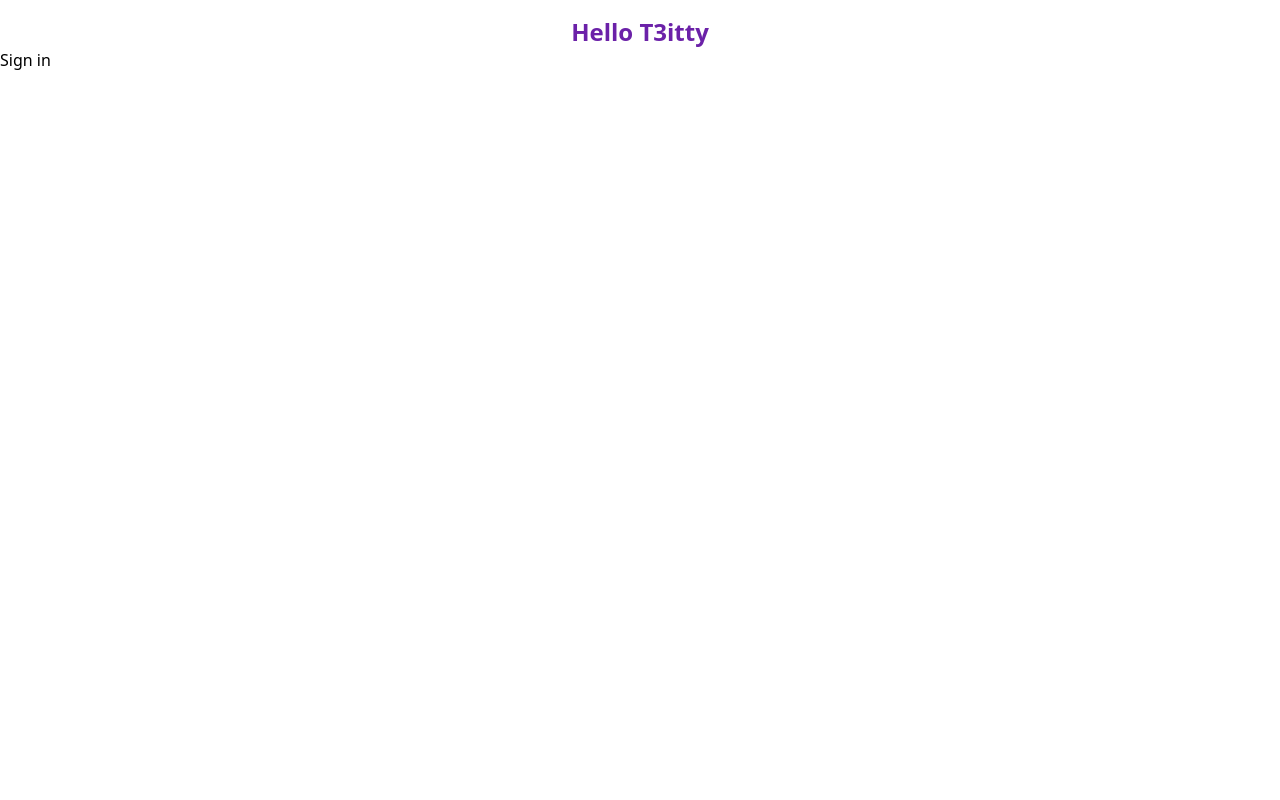
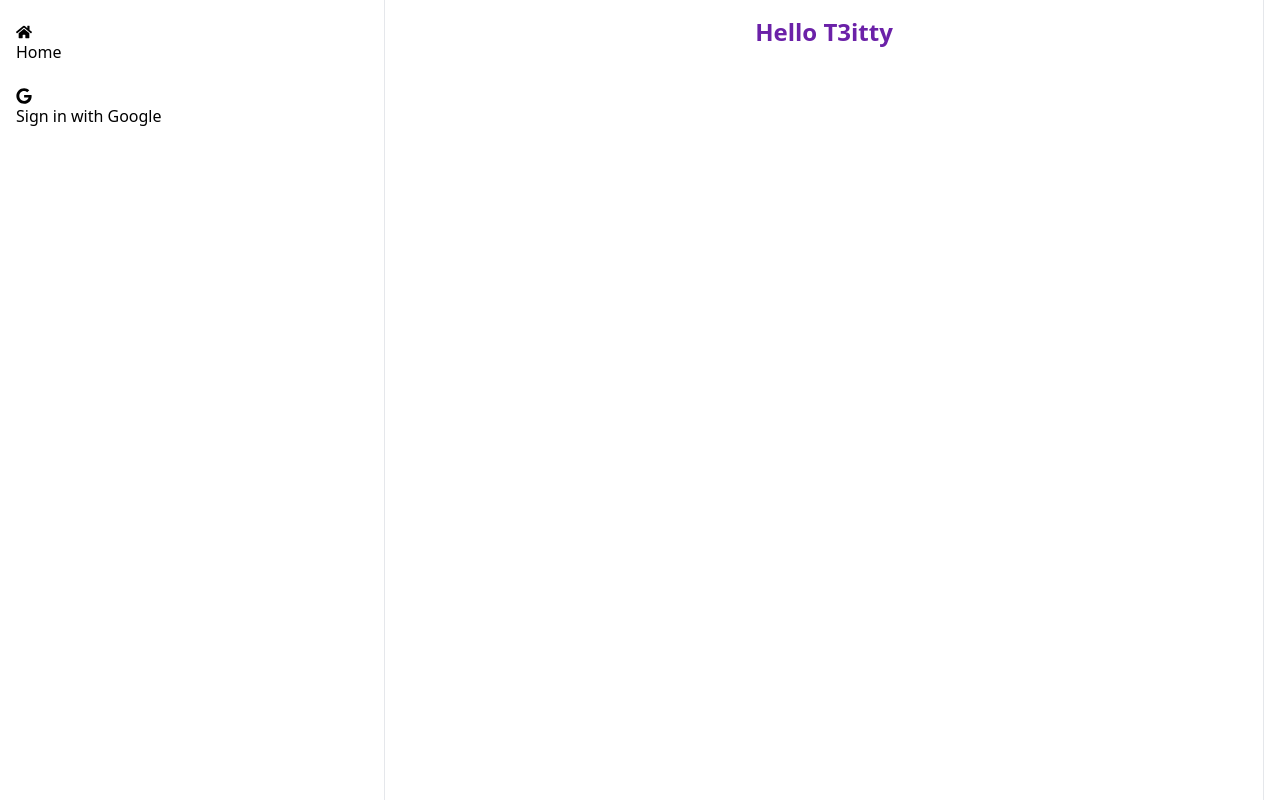
Before and after one commit to achr3012/t3itty, a Next.js app: page / in a window 1280 px wide. Built offline with nearby package versions, Linux system fonts and the light colour scheme; no server answers.

Commit message:
added Navigation Component (SideBar)

```diff
--- a/package.json
+++ b/package.json
@@ -9,6 +9,7 @@
     "lint": "next lint"
   },
   "dependencies": {
+    "@next-auth/prisma-adapter": "^1.0.6",
     "@prisma/client": "^4.14.0",
     "@types/node": "20.1.3",
     "@types/react": "18.2.6",
@@ -19,6 +20,7 @@
     "postcss": "8.4.23",
     "react": "18.2.0",
     "react-dom": "18.2.0",
+    "react-icons": "^4.8.0",
     "tailwindcss": "3.3.2",
     "typescript": "5.0.4"
   },
--- a/src/app/LoginBtn.tsx
+++ /dev/null
@@ -1,19 +0,0 @@
-'use client'
-
-import { useSession, signOut, signIn } from 'next-auth/react'
-
-const LoginBtn = () => {
-
-  const { data: session } = useSession()
-
-  return (
-    <div>
-      {session
-        ? <button onClick={() => { signOut() }}>Sign out</button>
-        : <button onClick={() => { signIn('google') }}>Sign in</button>}
-    </div>
-  )
-
-}
-
-export default LoginBtn
--- a/src/app/api/auth/[...nextauth]/route.ts
+++ b/src/app/api/auth/[...nextauth]/route.ts
@@ -1,17 +1,5 @@
-import type { NextAuthOptions } from "next-auth";
-
 import NextAuth from "next-auth"
-import GoogleProvider from "next-auth/providers/google"
-
-const AuthOptions: NextAuthOptions = {
-
-  providers: [
-    GoogleProvider({
-      clientId: process.env.GOOGLE_CLIENT_ID as string,
-      clientSecret: process.env.GOOGLE_CLIENT_SECRET as string
-    })
-  ]
-}
+import { AuthOptions } from "@/lib/AuthOptions";
 
 const handler = NextAuth(AuthOptions)
 
--- /dev/null
+++ b/src/app/components/IconHeverEffect.tsx
@@ -0,0 +1,21 @@
+const IconHoverEffect = ({
+  children,
+  red = false,
+}: {
+  children: React.ReactNode;
+  red?: boolean;
+}) => {
+  const colorClasses = red
+    ? "outline-red-400 hover:bg-red-200 group-hover-bg-red-200 group-focus-visible:bg-red-200 focus-visible:bg-red-200"
+    : "outline-gray-400 hover:bg-gray-200 group-hover-bg-gray-200 group-focus-visible:bg-gray-200 focus-visible:bg-gray-200";
+
+  return (
+    <div
+      className={`p-2 transition-colors duration-200 ${colorClasses}`}
+    >
+      {children}
+    </div>
+  );
+}
+
+export default IconHoverEffect
--- /dev/null
+++ b/src/app/components/Navigation.tsx
@@ -0,0 +1,30 @@
+'use client'
+
+import Link from "next/link"
+import IconHoverEffect from "./IconHeverEffect"
+import { FaHome, FaUserCircle, FaGoogle, FaSignOutAlt } from 'react-icons/fa'
+import { signIn, signOut, useSession } from "next-auth/react"
+
+const Navigation = () => {
+  const { data: session } = useSession();
+  return (
+    <nav className="w-full md:w-96 sticky md:top-0 px-2 py-4">
+      <ul className="flex flex-row md:flex-col items-center justify-center md:items-start gap-2">
+        <li>
+          <Link href="/"><IconHoverEffect><FaHome /><span className="hidden md:block"> Home</span></IconHoverEffect></Link>
+        </li>
+        {session?.user
+          ? (
+            <>
+              <li><Link href="/"><IconHoverEffect><FaUserCircle /><span className="hidden md:block"> Profile</span></IconHoverEffect></Link></li>
+              <li><button onClick={() => signOut()}><IconHoverEffect><FaSignOutAlt /><span className="hidden md:block"> Logout</span></IconHoverEffect></button></li>
+            </>
+          ) : (
+            <li><button onClick={() => signIn('google')}><IconHoverEffect><FaGoogle /><span className="hidden md:block"> Sign in with Google</span></IconHoverEffect></button></li>
+          )}
+      </ul>
+    </nav>
+  )
+}
+
+export default Navigation
--- a/src/app/layout.tsx
+++ b/src/app/layout.tsx
@@ -1,4 +1,5 @@
 import Providers from './components/Providers'
+import Navigation from './components/Navigation'
 import './globals.css'
 
 export const metadata = {
@@ -15,7 +16,12 @@ export default function RootLayout({
     <html lang="en">
       <body>
         <Providers>
-          {children}
+          <div className="flex-col md:flex-row container mx-auto flex items-start sm:pr-4">
+            <Navigation />
+            <div className="md:min-h-screen md:flex-grow md:border-x">
+              {children}
+            </div>
+          </div>
         </Providers>
       </body>
     </html>
--- a/src/app/page.tsx
+++ b/src/app/page.tsx
@@ -1,10 +1,8 @@
-import LoginBtn from "./LoginBtn";
 
-export default async function Home() {
+export default function Home() {
   return (
     <>
       <h1 className="text-2xl text-center font-bold pt-4 text-purple-800">Hello T3itty</h1>
-      <LoginBtn />
     </>
   )
 }
--- /dev/null
+++ b/src/lib/AuthOptions.ts
@@ -0,0 +1,35 @@
+import { prisma } from "@/lib/prisma";
+import type { NextAuthOptions } from "next-auth";
+import { PrismaAdapter } from "@next-auth/prisma-adapter";
+import GoogleProvider from "next-auth/providers/google"
+
+export const AuthOptions: NextAuthOptions = {
+  session: {
+    strategy: "jwt"
+  },
+  adapter: PrismaAdapter(prisma),
+  providers: [
+    GoogleProvider({
+      clientSecret: process.env.GOOGLE_CLIENT_SECRET as string,
+      clientId: process.env.GOOGLE_CLIENT_ID as string,
+    })
+  ],
+  callbacks: {
+    jwt: ({ token, user }) => {
+      if (user) {
+        return {
+          ...token,
+          id: user.id,
+        }
+      }
+      return token
+    },
+    session: ({ session, token }) => ({
+      ...session,
+      user: {
+        ...session.user,
+        id: token.id,
+      },
+    }),
+  },
+}
```
Also changed, not shown: 1 other file (tests, documents, lock files or other folders).
